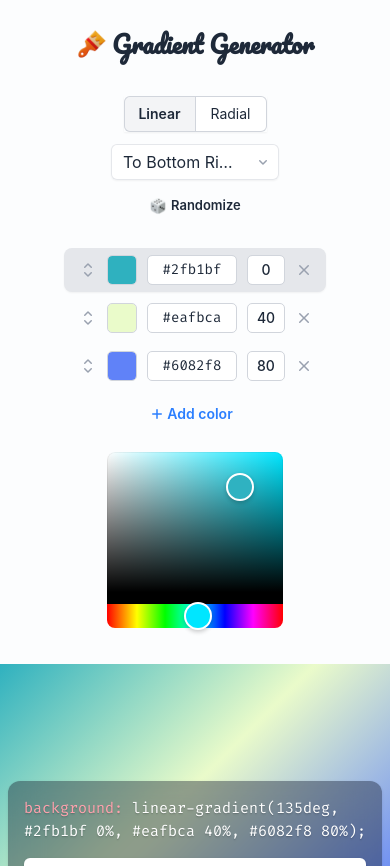
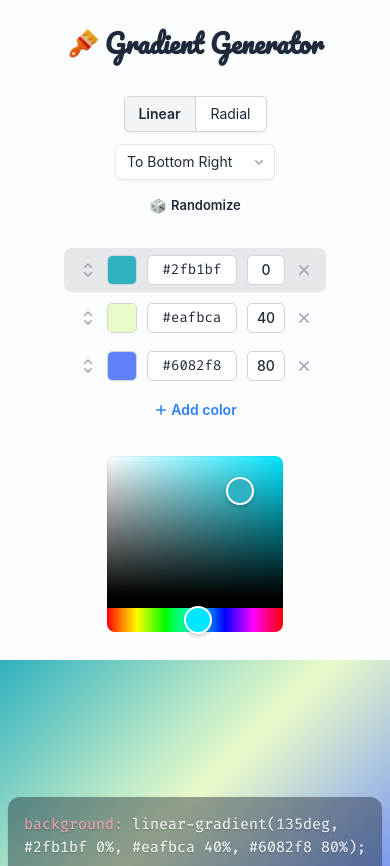
Before and after one commit to azimmerly/gradient-generator, a React (Vite) app: page / in a window 390 px wide. Shown: the top 866 px of the page. Built offline with nearby package versions, Linux system fonts and the light colour scheme.

Commit message:
FIx styles for tablet size

```diff
--- a/src/components/AngleSelect.tsx
+++ b/src/components/AngleSelect.tsx
@@ -41,7 +41,7 @@ export const AngleSelect = () => {
     >
       <Label
         className={twMerge(
-          "hidden text-center text-sm sm:inline",
+          "hidden text-center text-sm lg:inline",
           isDisabled ? "text-gray-400" : "text-gray-500",
         )}
       >
@@ -50,7 +50,7 @@ export const AngleSelect = () => {
       <div className="relative">
         <ListboxButton
           className={twMerge(
-            "group relative w-42 rounded-md py-1.5 pr-10 pl-3 text-left shadow-xs ring-1 ring-gray-200 ring-inset focus:ring-2 focus:ring-blue-600 focus:outline-hidden sm:text-sm/6",
+            "group relative w-40 rounded-md py-1.5 pr-10 pl-3 text-left text-sm/6 shadow-xs ring-1 ring-gray-200 ring-inset focus:ring-2 focus:ring-blue-600 focus:outline-hidden",
             isDisabled ? "bg-gray-100 text-gray-400" : "bg-white",
           )}
         >
@@ -64,7 +64,7 @@ export const AngleSelect = () => {
         </ListboxButton>
         <ListboxOptions
           transition
-          className="absolute z-10 mt-1 w-full overflow-auto rounded-md bg-white p-1 shadow-lg ring-1 ring-gray-200/70 focus:outline-hidden data-leave:transition data-leave:duration-100 data-leave:ease-in data-closed:data-leave:opacity-0 sm:text-sm"
+          className="absolute z-10 mt-1 w-full overflow-auto rounded-md bg-white p-1 text-sm shadow-lg ring-1 ring-gray-200/70 focus:outline-hidden data-leave:transition data-leave:duration-100 data-leave:ease-in data-closed:data-leave:opacity-0"
         >
           {options.map((option, i) => (
             <ListboxOption
--- a/src/components/ColorPicker.tsx
+++ b/src/components/ColorPicker.tsx
@@ -24,7 +24,7 @@ export const ColorPicker = () => {
     <HexColorPicker
       color={currentStop?.color}
       onChange={handleChange}
-      className="max-h-44 max-w-44"
+      className="mt-2 max-h-44 max-w-44 lg:mt-0"
     />
   );
 };
--- a/src/components/ColorStop.tsx
+++ b/src/components/ColorStop.tsx
@@ -107,8 +107,10 @@ export const ColorStop = ({ stop }: ColorStopProps) => {
         <XMarkIcon
           strokeWidth={2}
           className={twMerge(
-            "size-5 text-gray-400 transition",
-            !disableRemove && "hover:text-gray-500",
+            "size-5 transition",
+            disableRemove
+              ? "text-gray-400/60"
+              : "text-gray-400 hover:text-gray-500",
           )}
         />
       </Button>
--- a/src/components/ColorStops.tsx
+++ b/src/components/ColorStops.tsx
@@ -52,7 +52,7 @@ export const ColorStops = () => {
       {stops.length < 4 && (
         <Button
           onClick={addStop}
-          className="mt-3 flex w-fit cursor-pointer items-center gap-0.5 pr-2 text-sm font-semibold text-blue-500 transition hover:text-blue-600"
+          className="mt-2 flex w-fit cursor-pointer items-center gap-0.5 text-sm font-semibold text-blue-500 transition hover:text-blue-600 lg:mt-2.5"
         >
           <PlusIcon strokeWidth={2} className="size-4" />
           Add color
--- a/src/components/GradientControls.tsx
+++ b/src/components/GradientControls.tsx
@@ -8,22 +8,26 @@ import { TypeSelect } from "@/components/TypeSelect";
 export const GradientControls = () => (
   <div className="bg-offwhite flex min-h-80 w-full justify-center">
     <div className="flex w-full max-w-7xl flex-col items-center gap-3 p-3">
-      <div className="flex gap-1 py-4">
-        <img alt="logo" src={logoImage} className="size-8 sm:size-10" />
-        <h1 className="font-heading h-14 w-fit bg-clip-text text-2xl font-bold sm:text-4xl">
+      <div className="flex gap-1 py-3 lg:py-4">
+        <img
+          alt="logo"
+          src={logoImage}
+          className="mt-0.5 size-[34px] lg:mt-0 lg:size-10"
+        />
+        <h1 className="font-heading h-14 w-fit bg-clip-text text-[26px] font-bold lg:text-4xl">
           Gradient Generator
         </h1>
       </div>
-      <div className="flex flex-col gap-7 divide-gray-300 pb-6 sm:h-52 sm:flex-row sm:gap-0 sm:divide-x sm:pb-2">
-        <div className="-mt-4 flex flex-col items-center justify-center gap-3 sm:mt-0 sm:gap-4 sm:px-12">
+      <div className="flex flex-col gap-7 divide-gray-300 pb-4 lg:h-52 lg:flex-row lg:gap-0 lg:divide-x lg:pb-2">
+        <div className="-mt-2 flex flex-col items-center justify-center gap-3 lg:mt-0 lg:gap-4 lg:px-12">
           <TypeSelect />
           <AngleSelect />
           <RandomizeButton />
         </div>
-        <div className="flex justify-center sm:px-12 sm:pt-1">
+        <div className="flex justify-center lg:px-12 lg:pt-1">
           <ColorStops />
         </div>
-        <div className="flex items-center justify-center sm:px-12">
+        <div className="flex items-center justify-center lg:px-12">
           <ColorPicker />
         </div>
       </div>
--- a/src/components/GradientPreview.tsx
+++ b/src/components/GradientPreview.tsx
@@ -24,10 +24,10 @@ export const GradientPreview = () => {
   return (
     <div
       style={{ background: gradientCSS }}
-      className="grid min-h-100 w-full flex-1 place-items-center p-2"
+      className="grid min-h-110 w-full flex-1 place-items-center p-2"
     >
-      <div className="-mt-8 flex max-w-xl flex-col items-center gap-4 rounded-xl bg-gray-900/40 p-4 shadow backdrop-blur-lg sm:-mt-16 sm:gap-7 sm:p-7">
-        <pre className="font-code text-[15px] font-medium text-wrap text-shadow-sm sm:text-base">
+      <div className="-mt-8 flex max-w-xl flex-col items-center gap-4 rounded-xl bg-gray-900/40 p-4 shadow backdrop-blur-md lg:-mt-16 lg:gap-7 lg:p-7">
+        <pre className="font-code text-[15px] font-medium text-wrap text-shadow-sm lg:text-base">
           <span className="text-rose-300">background: </span>
           <span className="text-white">{gradientCSS};</span>
         </pre>
@@ -35,7 +35,7 @@ export const GradientPreview = () => {
           onClick={handleCopy}
           disabled={copied}
           className={twMerge(
-            "flex w-full transform-gpu items-center justify-center gap-1 rounded-md py-2.5 text-[13px] font-semibold shadow transition will-change-transform hover:scale-101 sm:text-sm",
+            "flex w-full transform-gpu items-center justify-center gap-1 rounded-md py-2.5 text-[13px] font-semibold shadow transition will-change-transform hover:scale-101 lg:text-sm",
             copied
               ? "animate-scale-bounce cursor-default bg-white/80 text-gray-600"
               : "cursor-pointer bg-white active:scale-99",
@@ -48,7 +48,7 @@ export const GradientPreview = () => {
             </>
           ) : (
             <>
-              <DocumentDuplicateIcon strokeWidth={2.2} className="size-4" />
+              <DocumentDuplicateIcon strokeWidth={2.1} className="size-4" />
               Copy to clipboard
             </>
           )}
```
Also changed, not shown: package.json (+6 -6 lines), 1 other file (tests, documents, lock files or other folders).
